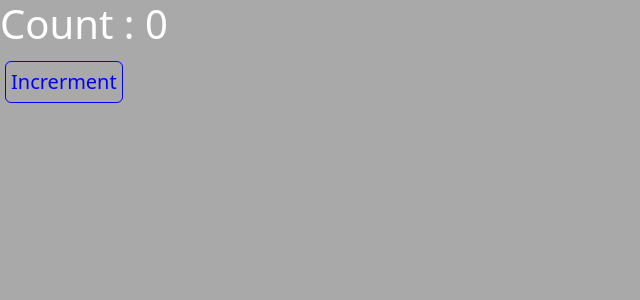
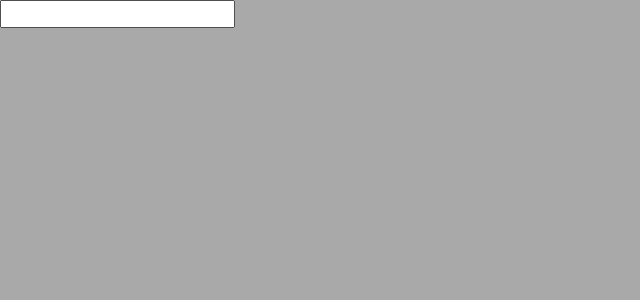
Before and after one commit to dipu157/React_Learning, a React (Create React App) app in the folder react-anis/: page / in a window 1280 px wide. Shown: the top 300 px of the page, without its empty margins (0-640 px from the left). Built offline with nearby package versions, Linux system fonts and the light colour scheme.

Commit message:
event handlr onChange

```diff
--- a/react-anis/src/App.js
+++ b/react-anis/src/App.js
@@ -1,12 +1,12 @@
 import React from 'react';
 import 'bootstrap/dist/css/bootstrap.min.css';
-import Index2 from './components/Hooks_UseState/Index2';
+import Event_Handler_Class from './Event_Handler_Class';
 
 
 function App() {
 
     return <div>
-        <Index2 />
+        <Event_Handler_Class />
     </div>
 }
 
--- /dev/null
+++ b/react-anis/src/Event_Handler_Class/index.js
@@ -0,0 +1,29 @@
+import React, { Component } from 'react'
+
+class Event_Handler_Class extends Component {
+
+    constructor(props) {
+        super(props)
+
+        this.state = {
+            changedValue : ''
+        }
+    }
+
+    handleOnChange = (e) => {
+        this.setState({
+            changedValue: e.target.value
+        })
+    }
+
+  render() {
+    return (
+      <div>
+        <input type="text" onChange={this.handleOnChange} />
+        <p>{this.state.changedValue}</p>
+      </div>
+    )
+  }
+}
+
+export default Event_Handler_Class
```
